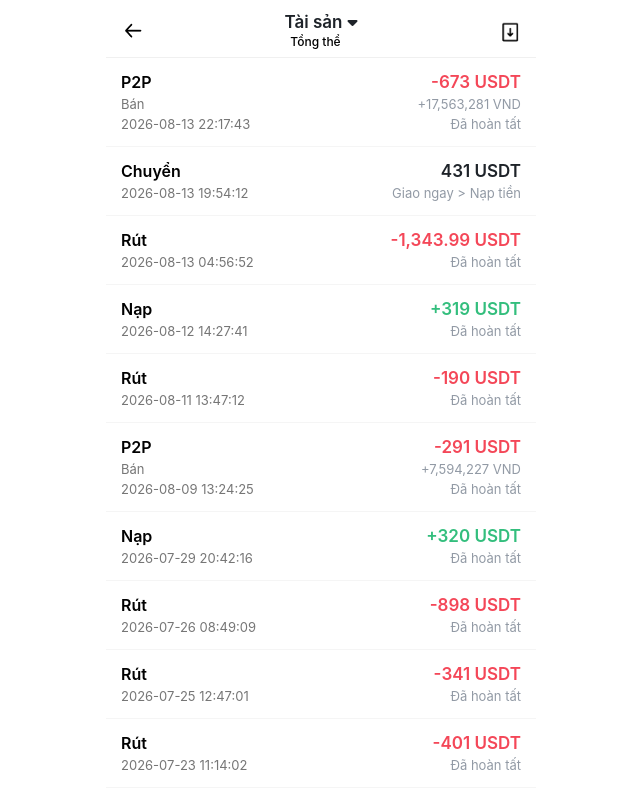
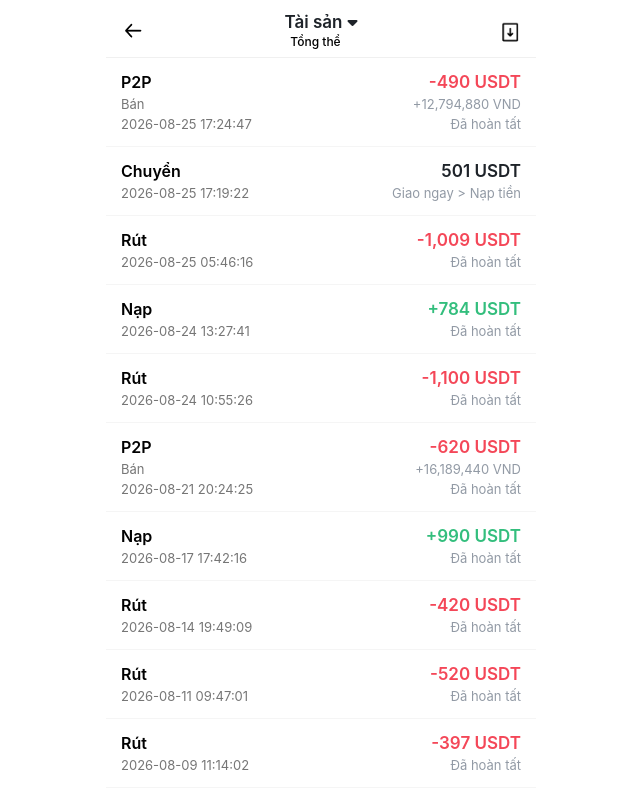
Before and after one commit to Duythang220911/binance, a React app: page assets-history.html in a window 1280 px wide. Shown: the top 800 px of the page, without its empty margins (319-959 px from the left). Built offline with nearby package versions, Linux system fonts and the light colour scheme.

Commit message:
Update assets-history.html

```diff
--- a/assets-history.html
+++ b/assets-history.html
@@ -65,11 +65,11 @@
                 <div class="item-left">
                     <div class="item-name">P2P</div>
                     <div class="item-desc">Bán</div>
-                    <div class="item-time">2026-08-13 22:17:43</div>
+                    <div class="item-time">2026-08-25 17:24:47</div>
                 </div>
                 <div class="item-right">
-                    <div class="amount sell">-673 USDT</div>
-                    <div class="fiat-amount">+17,563,281 VND</div>
+                    <div class="amount sell">-490 USDT</div>
+                    <div class="fiat-amount">+12,794,880 VND</div>
                     <div class="status-done">Đã hoàn tất</div>
                 </div>
             </div>
@@ -78,10 +78,10 @@
             <div class="transaction-item">
                 <div class="item-left">
                     <div class="item-name">Chuyển</div>
-                    <div class="item-time">2026-08-13 19:54:12</div>
+                    <div class="item-time">2026-08-25 17:19:22</div>
                 </div>
                 <div class="item-right">
-                    <div class="amount transfer">431 USDT</div>
+                    <div class="amount transfer">501 USDT</div>
                     <div class="transfer-path">Giao ngay > Nạp tiền</div>
                 </div>
             </div>
@@ -89,10 +89,10 @@
                 <div class="item-left">
                     <div class="item-name">Rút</div>
                     <!-- <div class="item-desc">Bán</div> -->
-                    <div class="item-time">2026-08-13 04:56:52 </div>
+                    <div class="item-time">2026-08-25 05:46:16 </div>
                 </div>
                 <div class="item-right" >
-                    <div class="amount sell">-1,343.99 USDT</div>
+                    <div class="amount sell">-1,009 USDT</div>
                     <!-- <div class="fiat-amount">+5,000,000 VND</div> -->
                     <div class="status-done">Đã hoàn tất</div>
                 </div>
@@ -103,10 +103,10 @@
                 <div class="item-left">
                     <div class="item-name">Nạp</div>
                     <!-- <div class="item-desc">Nhận tiền mã hóa</div> -->
-                    <div class="item-time">2026-08-12 14:27:41</div>
+                    <div class="item-time">2026-08-24 13:27:41</div>
                 </div>
                 <div class="item-right">
-                    <div class="amount receive">+319 USDT</div>
+                    <div class="amount receive">+784 USDT</div>
                     <div class="user-id">Đã hoàn tất</div>
                 </div>
             </div>
@@ -115,10 +115,10 @@
                 <div class="item-left">
                     <div class="item-name">Rút</div>
                     <!-- <div class="item-desc">Bán</div> -->
-                    <div class="item-time">2026-08-11 13:47:12 </div>
+                    <div class="item-time">2026-08-24 10:55:26 </div>
                 </div>
                 <div class="item-right" >
-                    <div class="amount sell">-190 USDT</div>
+                    <div class="amount sell">-1,100 USDT</div>
                     <!-- <div class="fiat-amount">+5,000,000 VND</div> -->
                     <div class="status-done">Đã hoàn tất</div>
                 </div>
@@ -128,11 +128,11 @@
                 <div class="item-left">
                     <div class="item-name">P2P</div>
                     <div class="item-desc">Bán</div>
-                    <div class="item-time">2026-08-09 13:24:25</div>
+                    <div class="item-time">2026-08-21 20:24:25</div>
                 </div>
                 <div class="item-right">
-                    <div class="amount sell">-291 USDT</div>
-                    <div class="fiat-amount">+7,594,227 VND</div>
+                    <div class="amount sell">-620 USDT</div>
+                    <div class="fiat-amount">+16,189,440 VND</div>
                     <div class="status-done">Đã hoàn tất</div>
                 </div>
             </div>
@@ -141,10 +141,10 @@
                 <div class="item-left">
                     <div class="item-name">Nạp</div>
                     <!-- <div class="item-desc">Nhận tiền mã hóa</div> -->
-                    <div class="item-time">2026-07-29 20:42:16</div>
+                    <div class="item-time">2026-08-17 17:42:16</div>
                 </div>
                 <div class="item-right">
-                    <div class="amount receive">+320 USDT</div>
+                    <div class="amount receive">+990 USDT</div>
                     <div class="user-id">Đã hoàn tất</div>
                 </div>
             </div>
@@ -153,10 +153,10 @@
                 <div class="item-left">
                     <div class="item-name">Rút</div>
                     <!-- <div class="item-desc">Bán</div> -->
-                    <div class="item-time">2026-07-26 08:49:09 </div>
+                    <div class="item-time">2026-08-14 19:49:09 </div>
                 </div>
                 <div class="item-right" >
-                    <div class="amount sell">-898 USDT</div>
+                    <div class="amount sell">-420 USDT</div>
                     <!-- <div class="fiat-amount">+5,000,000 VND</div> -->
                     <div class="status-done">Đã hoàn tất</div>
                 </div>
@@ -166,10 +166,10 @@
                 <div class="item-left">
                     <div class="item-name">Rút</div>
                     <!-- <div class="item-desc">Bán</div> -->
-                    <div class="item-time">2026-07-25 12:47:01</div>
+                    <div class="item-time">2026-08-11 09:47:01</div>
                 </div>
                 <div class="item-right" >
-                    <div class="amount sell">-341 USDT</div>
+                    <div class="amount sell">-520 USDT</div>
                     <!-- <div class="fiat-amount">+5,000,000 VND</div> -->
                     <div class="status-done">Đã hoàn tất</div>
                 </div>
@@ -178,10 +178,10 @@
                 <div class="item-left">
                     <div class="item-name">Rút</div>
                     <!-- <div class="item-desc">Bán</div> -->
-                    <div class="item-time">2026-07-23 11:14:02</div>
+                    <div class="item-time">2026-08-09 11:14:02</div>
                 </div>
                 <div class="item-right" >
-                    <div class="amount sell">-401 USDT</div>
+                    <div class="amount sell">-397 USDT</div>
                     <!-- <div class="fiat-amount">+5,000,000 VND</div> -->
                     <div class="status-done">Đã hoàn tất</div>
                 </div>
```
